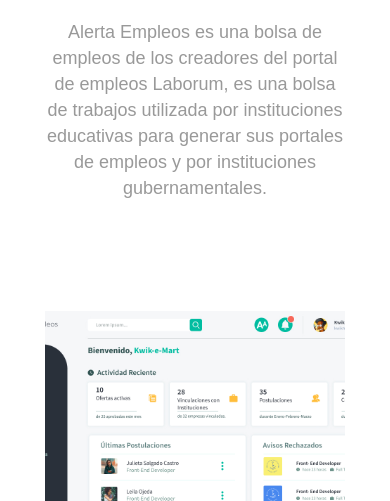
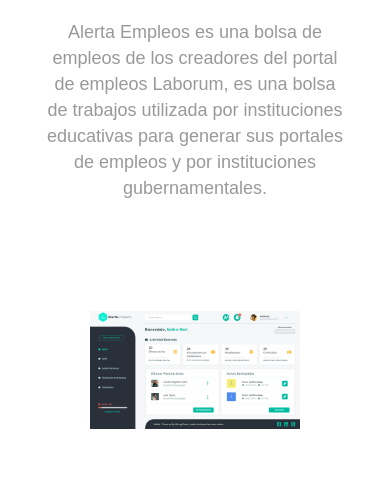
Before and after one commit to nicolethlara/portafolio, a plain HTML site: page pallas template/project1.html in a window 390 px wide. Shown: the part 343-844 px from the top of the page. Drawn offline with nearby package versions, Linux system fonts and the light colour scheme.

Commit message:
responsive

```diff
--- a/pallas template/css/layout.css
+++ b/pallas template/css/layout.css
@@ -1976,21 +1976,19 @@ a.scroll-down.scroll-yt {
 }
 
 
-
-
 .image-auto-wraper{
 	display: flex;
 	flex-direction: row;
-justify-content: center;
+	justify-content: center;
 	width:100%;
 	overflow:hidden;
 }
+
 .image-auto-wraper img{
 	width:70%;
 	height:auto;
 	align-content: center;
 	display:block;
-
 }
 
 
@@ -3218,7 +3216,8 @@ ul.slimmenu li > ul {
 	width:100%;
 }
 
-.image-auto-wraper{
+/* IMAGEN 1 */
+.image-auto-wraper {
 	display: flex;
 	flex-direction: row;
 justify-content: center;
@@ -3226,12 +3225,12 @@ justify-content: center;
 	overflow:hidden;
 }
 .image-auto-wraper img{
-	width:450px;
+	width: 70%;
 	height:auto;
 	align-content: center;
 	display:block;
-
-}
+}
+
 }
 
 @media only screen and (max-width: 319px) {
```
